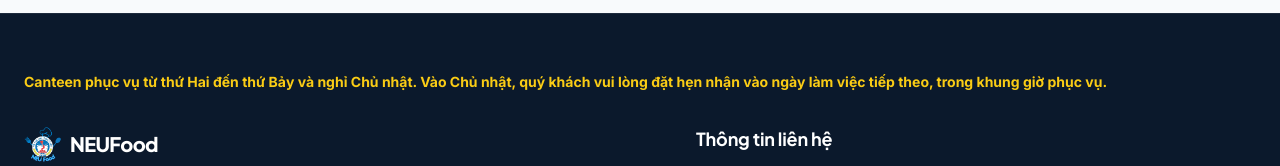
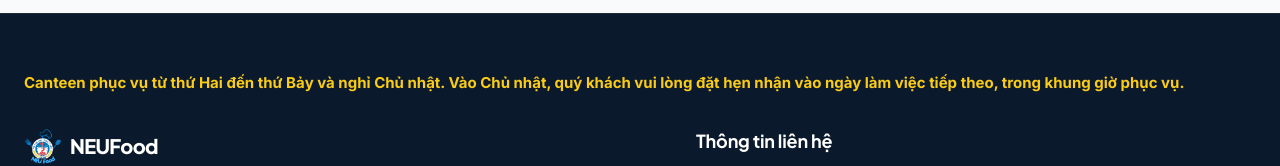
Before and after one commit to DuTiHeo/NEUFOOD, a React (Vite) app in the folder frontend/: page / in a window 1280 px wide. Shown: the part 2790-2956 px from the top of the page. Built offline with nearby package versions, Linux system fonts and the light colour scheme; no server answers.

Commit message:
style: enlarge single-line footer service notice

```diff
--- a/frontend/src/components/layout/Footer.module.css
+++ b/frontend/src/components/layout/Footer.module.css
@@ -10,12 +10,12 @@
 }
 
 .serviceNotice {
-  max-width: 80rem;
+  max-width: 100rem;
   margin: 0 auto 2rem;
   padding: 0 1.5rem;
   color: #facc15;
   font-family: var(--font-body);
-  font-size: 0.875rem;
+  font-size: 0.9375rem;
   font-weight: 700;
   line-height: 1.7;
   white-space: nowrap;
```
